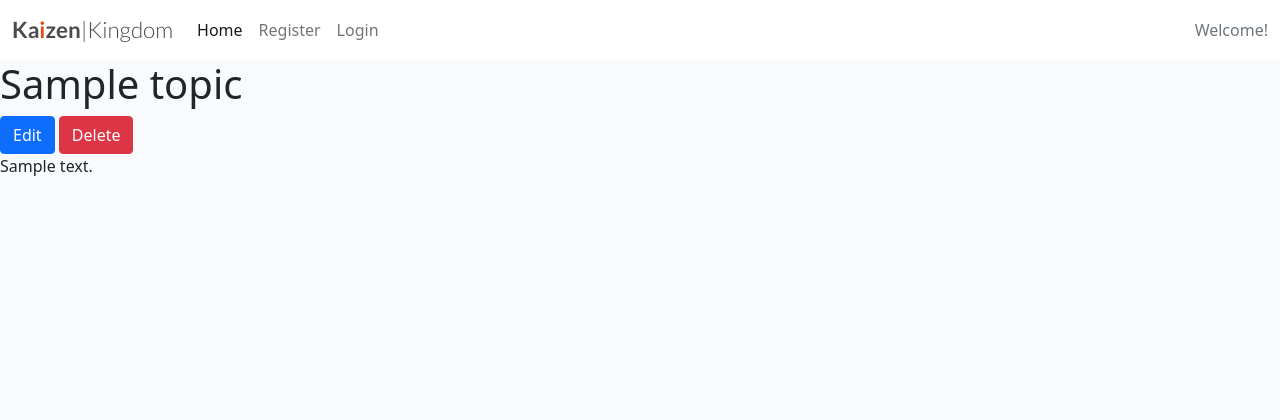
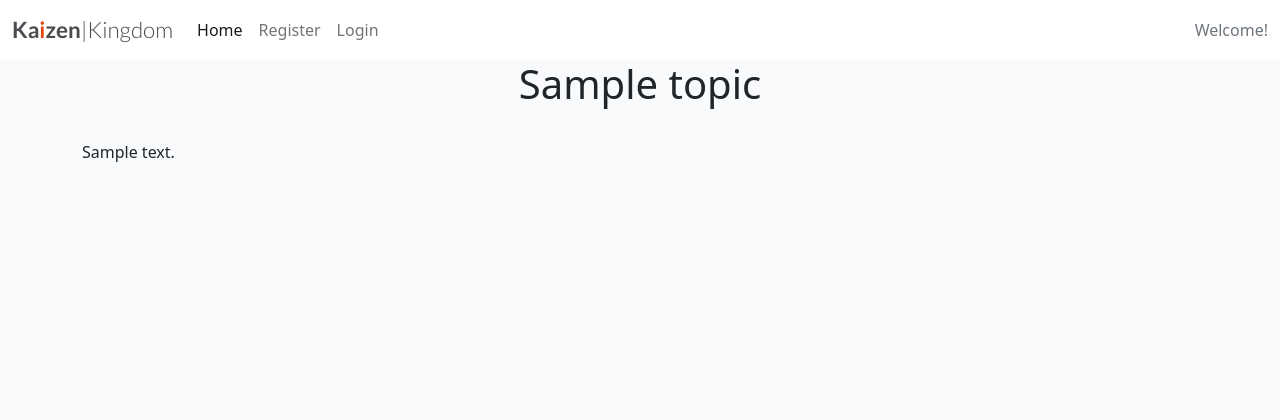
Before and after one commit to PVieira04/kaizenkingdom, a Django app: a page that uses content/templates/topic_detail.html in a window 1280 px wide. Shown: the top 420 px of the page. Run offline with Django 3.2, Linux system fonts and the light colour scheme; tables that the repository leaves empty hold one stand-in row (values such as "Sample post").

Commit message:
Allow only authors to view edit and delete buttons

```diff
--- a/content/templates/topic_detail.html
+++ b/content/templates/topic_detail.html
@@ -1,9 +1,19 @@
 {% extends "base.html" %}
 
 {% block content %}
-    <h1>{{ topic.title }}</h1>
-    <a href="{% url 'edit_topic' course_slug=course.slug unit_slug=unit.slug topic_slug=topic.slug %}" class="btn btn-primary">Edit</a>
-    <a href="{% url 'delete_topic' course_slug=topic.unit.course.slug unit_slug=topic.unit.slug topic_slug=topic.slug %}" class="btn btn-danger">Delete</a>
-<br>
+<div class="container">
+    <h1 class="text-center">{{ topic.title }}</h1>
+    {% if user == topic.unit.course.author %}
+    <div class="container">
+        <div class="row">
+            <div class="col-12 text-center">
+                <a href="{% url 'edit_topic' course_slug=course.slug unit_slug=unit.slug topic_slug=topic.slug %}" class="btn btn-primary">Edit</a>
+                <a href="{% url 'delete_topic' course_slug=topic.unit.course.slug unit_slug=topic.unit.slug topic_slug=topic.slug %}" class="btn btn-danger">Delete</a>
+            </div>
+        </div>
+    </div>
+    {% endif %}
+    <br>
     {{ topic.content }}
+</div>
 {% endblock %}
```
